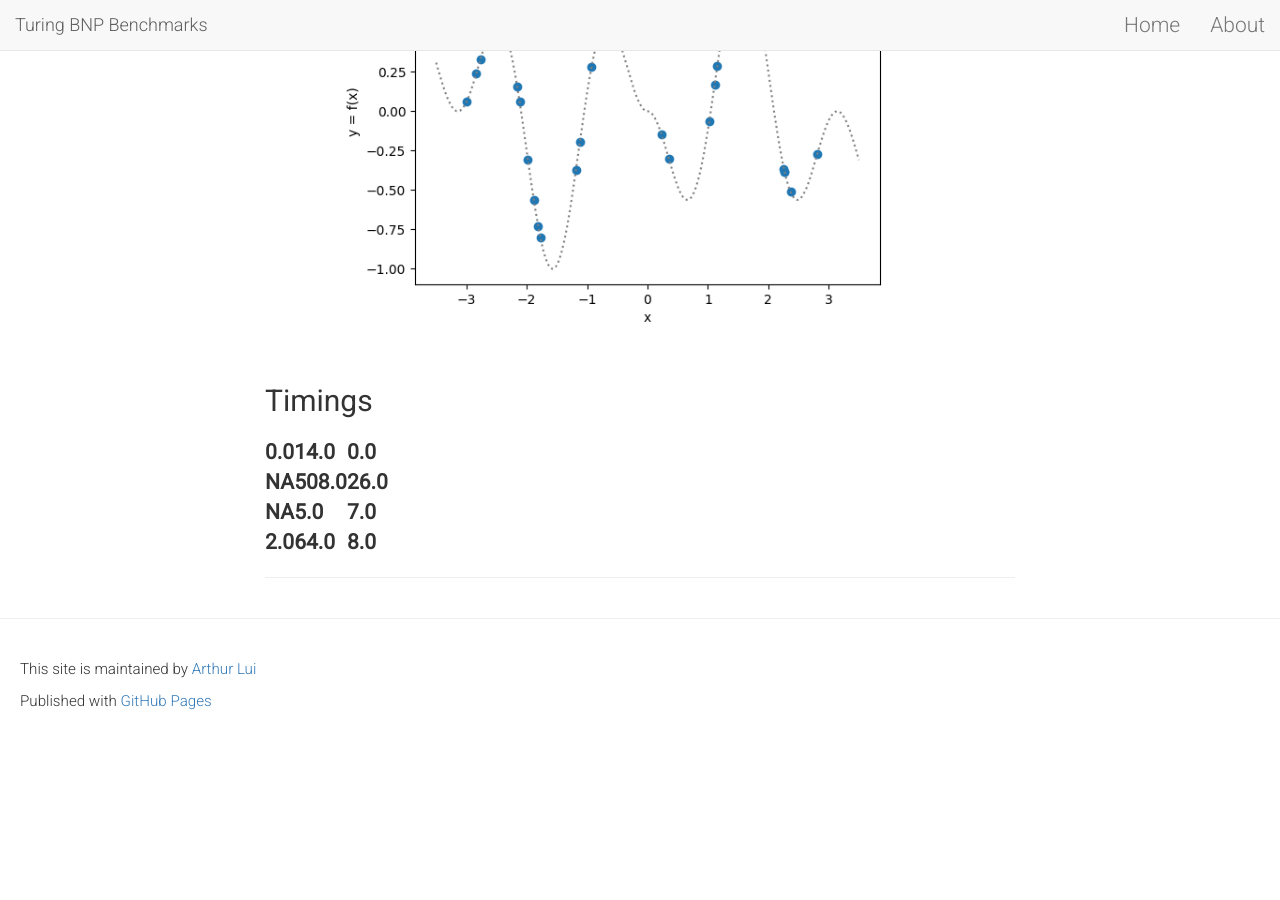
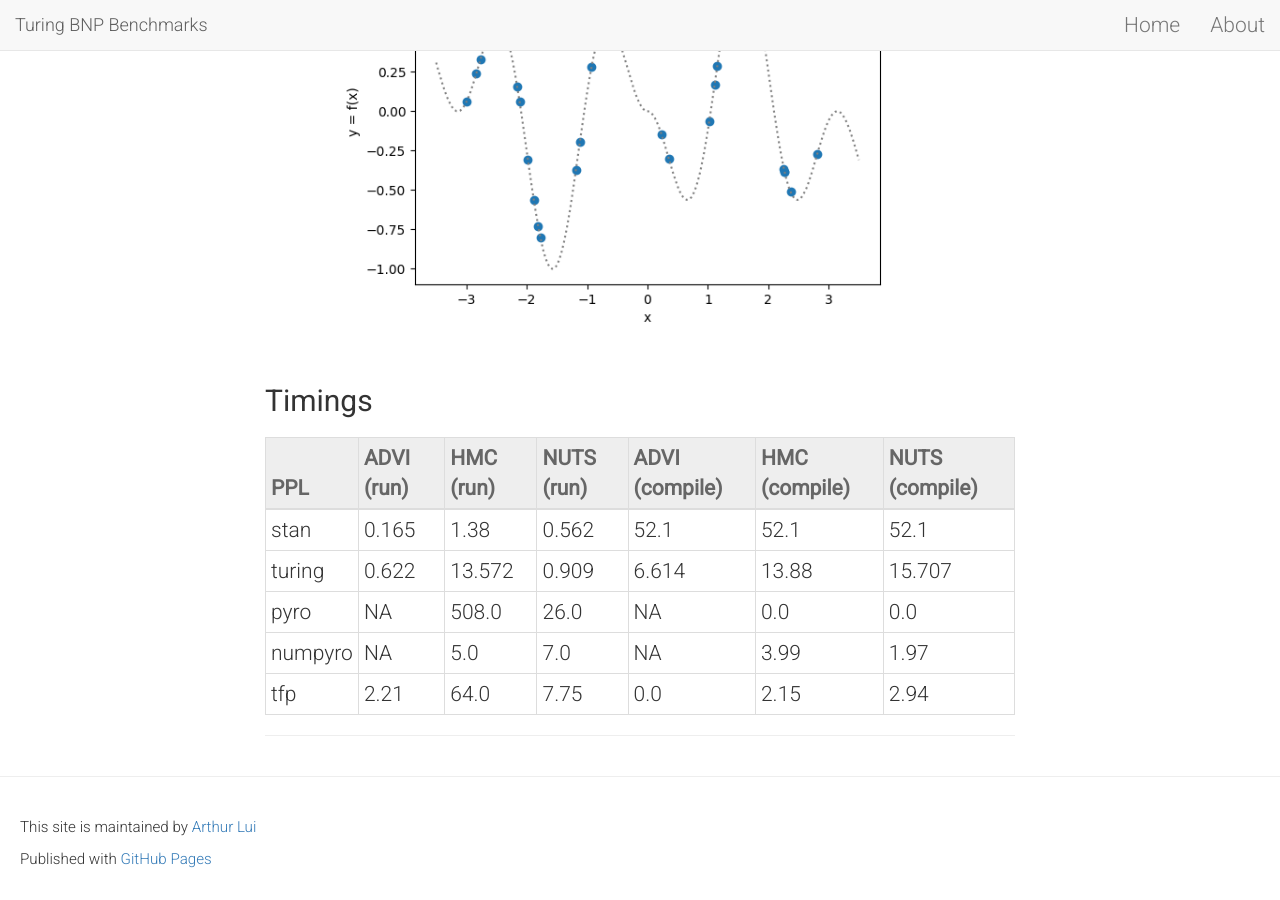
Before and after one commit to luiarthur/TuringBnpBenchmarks, a Jekyll site: the page built from docs/_posts/2020-07-26-gp.md, in a window 1280 px wide and 900 px high, scrolled down 1731 px. Built offline with Jekyll 4.4.1, drawn with Linux system fonts in a browser that asks for light colours; formulas are drawn with MathJax 3; comment, search, counter and statistics services are not loaded; before the commit the page ends 2473 px from its top, so only the background shows below that.

Commit message:
updated some timings for gp

```diff
--- a/docs/_data/timings/gp/gp_ppl_timings.csv
+++ b/docs/_data/timings/gp/gp_ppl_timings.csv
@@ -1,6 +1,6 @@
-advi_compile,advi_run,hmc_compile,hmc_run,model,nuts_compile,nuts_run,ppl
-52.0,0.0,52.0,1.0,gp,52.0,1.0,stan
-6.0,0.0,12.0,14.0,gp,13.0,0.0,turing
-NA,NA,0.0,508.0,gp,0.0,26.0,pyro
-NA,NA,4.0,5.0,gp,2.0,7.0,numpyro
-0.0,2.0,2.0,64.0,gp,3.0,8.0,tfp
+PPL,ADVI (run),HMC (run),NUTS (run),ADVI (compile),HMC (compile),NUTS (compile)
+stan,0.165,1.38,0.562,52.1,52.1,52.1
+turing,0.622,13.572,0.909,6.614,13.88,15.707
+pyro,NA,508.0,26.0,NA,0.0,0.0
+numpyro,NA,5.0,7.0,NA,3.99,1.97
+tfp,2.21,64.0,7.75,0.0,2.15,2.94
--- a/docs/_posts/2020-07-26-gp.md
+++ b/docs/_posts/2020-07-26-gp.md
@@ -70,16 +70,19 @@ parameters is relatively easy.
 
 ## Timings
 
-<table>
+<table class="table table-bordered table-hover table-condensed sortable" id="gp-ppl-times">
   {% for row in site.data.timings.gp.gp_ppl_timings %}
     {% if forloop.first %}
-    {% else %}
-		<tr>
-    <th> {{ row["advi_run"] }} </th>
-    <th> {{ row["hmc_run"] }} </th>
-    <th> {{ row["nuts_run"] }} </th>
-		</tr>
+    <tr>
+      {% for pair in row %}
+        <th>{{ pair[0] }}</th>
+      {% endfor %}
+    </tr>
     {% endif %}
+
+    {% tablerow pair in row %}
+      {{ pair[1] }}
+    {% endtablerow %}
   {% endfor %}
 </table>
 
```
Also changed, not shown: src/gp/timings/timings.csv (+6 -6 lines), 4 other files.
